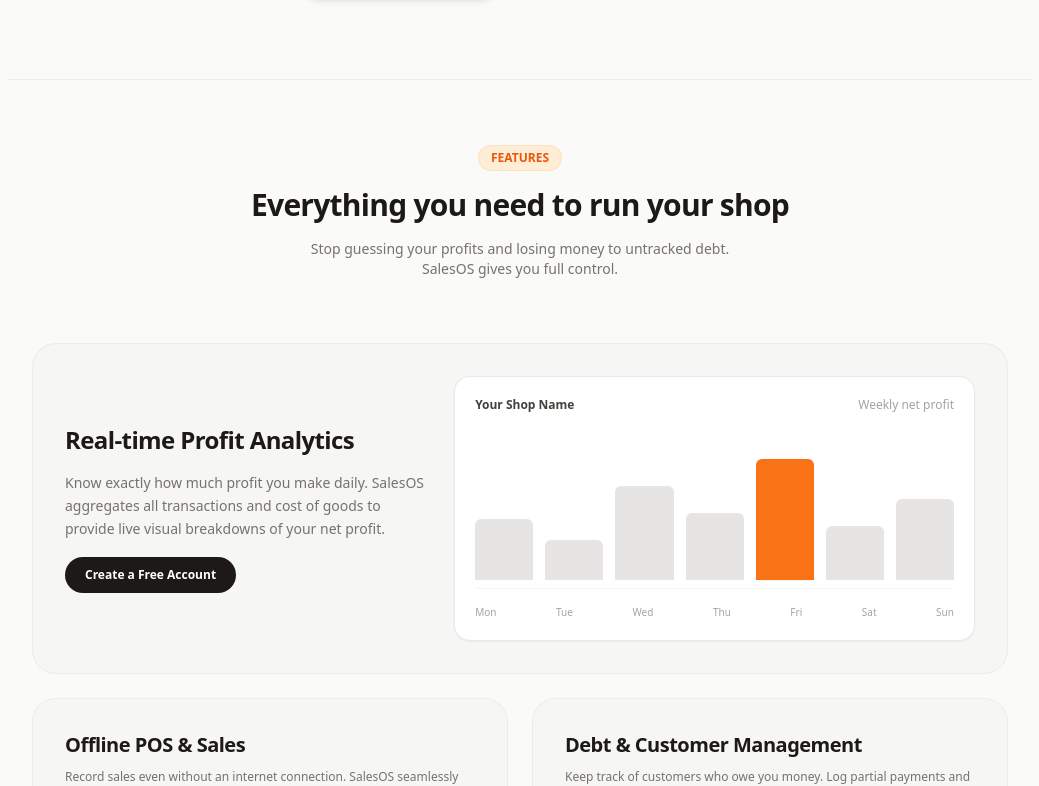
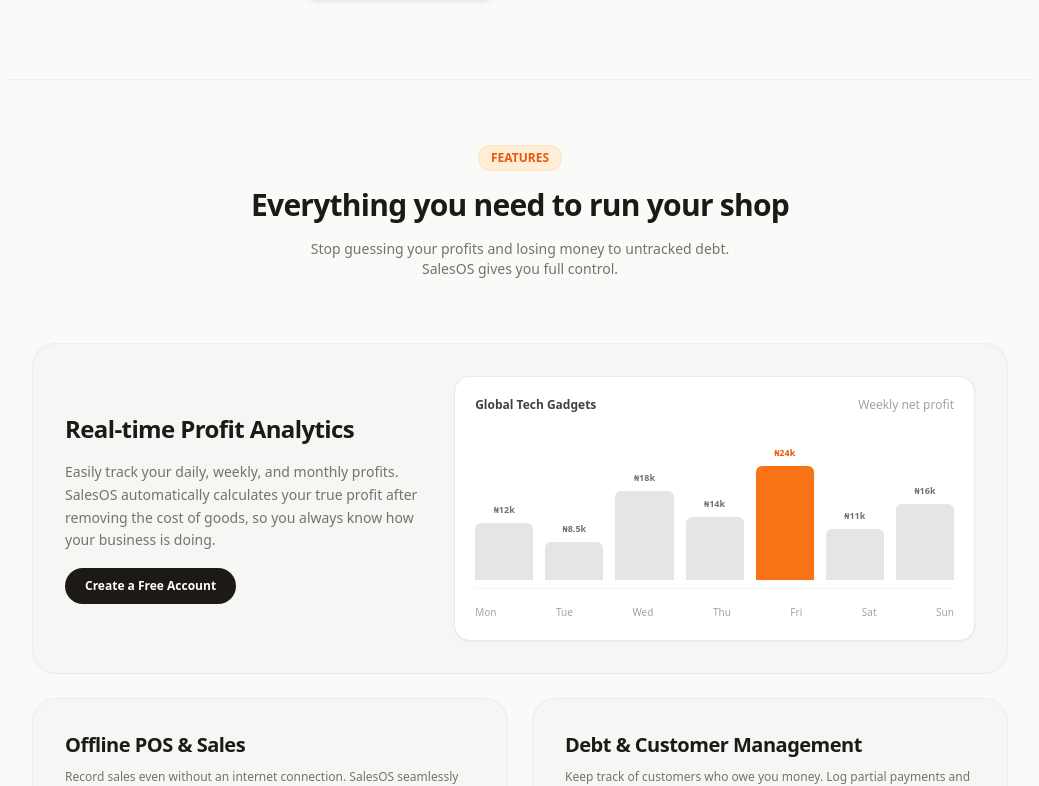
Before and after one commit to UsmanArazak/salesosapp, a Next.js app: page / in a window 1280 px wide. Shown: the part 416-1202 px from the top of the page, without its empty margins (120-1159 px from the left). Built offline with nearby package versions, Linux system fonts and the light colour scheme; no server answers.

Commit message:
feat: add realistic numbers to profit chart and simplify copy

```diff
--- a/src/app/page.tsx
+++ b/src/app/page.tsx
@@ -129,7 +129,7 @@
                   Real-time Profit Analytics
                 </h3>
                 <p className="text-sm text-stone-500 leading-relaxed">
-                  Know exactly how much profit you make daily. SalesOS aggregates all transactions and cost of goods to provide live visual breakdowns of your net profit.
+                  Easily track your daily, weekly, and monthly profits. SalesOS automatically calculates your true profit after removing the cost of goods, so you always know how your business is doing.
                 </p>
                 <Link
                   href="/register"
@@ -140,19 +140,33 @@
               </div>
 
               {/* Chart Mockup Graphic */}
-              <div className="md:col-span-7 bg-white rounded-2xl border border-stone-200/80 p-5 shadow-sm space-y-4">
+              <div className="md:col-span-7 bg-white rounded-2xl border border-stone-200/80 p-5 shadow-sm space-y-4 mt-6 md:mt-0">
                 <div className="flex justify-between items-center text-xs">
-                  <span className="font-semibold text-stone-700">Your Shop Name</span>
+                  <span className="font-semibold text-stone-700">Global Tech Gadgets</span>
                   <span className="text-stone-400">Weekly net profit</span>
                 </div>
-                <div className="h-40 flex items-end gap-3 pt-4 border-b border-stone-100 pb-2">
-                  <div className="bg-stone-200 w-full rounded-t-md transition-all hover:bg-orange-500" style={{ height: "45%" }} />
-                  <div className="bg-stone-200 w-full rounded-t-md transition-all hover:bg-orange-500" style={{ height: "30%" }} />
-                  <div className="bg-stone-200 w-full rounded-t-md transition-all hover:bg-orange-500" style={{ height: "70%" }} />
-                  <div className="bg-stone-200 w-full rounded-t-md transition-all hover:bg-orange-500" style={{ height: "50%" }} />
-                  <div className="bg-orange-500 w-full rounded-t-md shadow-sm" style={{ height: "90%" }} />
-                  <div className="bg-stone-200 w-full rounded-t-md transition-all hover:bg-orange-500" style={{ height: "40%" }} />
-                  <div className="bg-stone-200 w-full rounded-t-md transition-all hover:bg-orange-500" style={{ height: "60%" }} />
+                <div className="h-40 flex items-end gap-2 sm:gap-3 pt-6 border-b border-stone-100 pb-2">
+                  <div className="bg-stone-200 w-full rounded-t-md transition-all hover:bg-orange-500 relative group" style={{ height: "45%" }}>
+                    <span className="absolute -top-5 left-1/2 -translate-x-1/2 text-[9px] font-bold text-stone-500 group-hover:text-orange-600">₦12k</span>
+                  </div>
+                  <div className="bg-stone-200 w-full rounded-t-md transition-all hover:bg-orange-500 relative group" style={{ height: "30%" }}>
+                    <span className="absolute -top-5 left-1/2 -translate-x-1/2 text-[9px] font-bold text-stone-500 group-hover:text-orange-600">₦8.5k</span>
+                  </div>
+                  <div className="bg-stone-200 w-full rounded-t-md transition-all hover:bg-orange-500 relative group" style={{ height: "70%" }}>
+                    <span className="absolute -top-5 left-1/2 -translate-x-1/2 text-[9px] font-bold text-stone-500 group-hover:text-orange-600">₦18k</span>
+                  </div>
+                  <div className="bg-stone-200 w-full rounded-t-md transition-all hover:bg-orange-500 relative group" style={{ height: "50%" }}>
+                    <span className="absolute -top-5 left-1/2 -translate-x-1/2 text-[9px] font-bold text-stone-500 group-hover:text-orange-600">₦14k</span>
+                  </div>
+                  <div className="bg-orange-500 w-full rounded-t-md shadow-sm relative group" style={{ height: "90%" }}>
+                    <span className="absolute -top-5 left-1/2 -translate-x-1/2 text-[9px] font-bold text-orange-600">₦24k</span>
+                  </div>
+                  <div className="bg-stone-200 w-full rounded-t-md transition-all hover:bg-orange-500 relative group" style={{ height: "40%" }}>
+                    <span className="absolute -top-5 left-1/2 -translate-x-1/2 text-[9px] font-bold text-stone-500 group-hover:text-orange-600">₦11k</span>
+                  </div>
+                  <div className="bg-stone-200 w-full rounded-t-md transition-all hover:bg-orange-500 relative group" style={{ height: "60%" }}>
+                    <span className="absolute -top-5 left-1/2 -translate-x-1/2 text-[9px] font-bold text-stone-500 group-hover:text-orange-600">₦16k</span>
+                  </div>
                 </div>
                 <div className="flex justify-between text-[10px] text-stone-400">
                   <span>Mon</span>
```
Also changed, not shown: public/sw.js.
